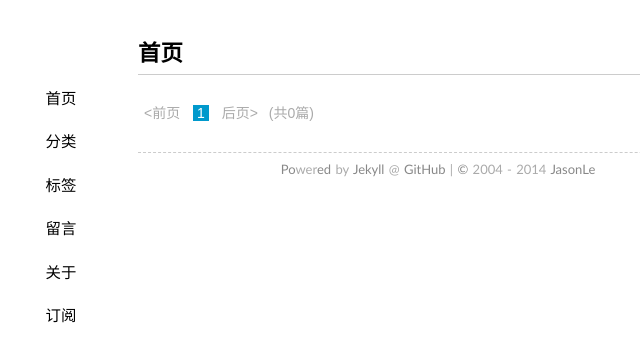
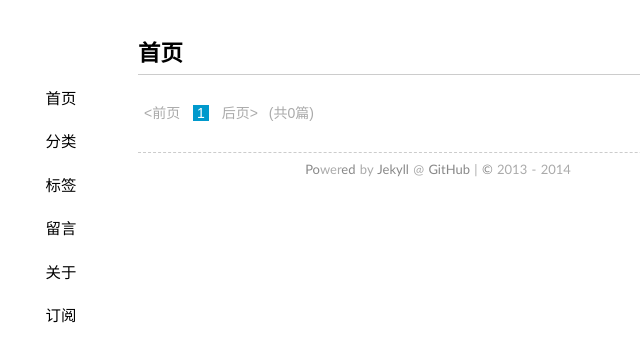
Before and after one commit to lzz5235/lzz5235.github.com, a Jekyll site: the page built from index.html, in a window 1280 px wide. Shown: the top 362 px of the page, without its empty margins (202-842 px from the left). Built offline with Jekyll 4.4.1, drawn with Linux system fonts in a browser that asks for light colours; some web fonts are replaced; Markdown is read by kramdown in place of the engine named in the settings; the list of posts is cut into pages by our own code.

Commit message:
page layout

```diff
--- a/_layouts/default.html
+++ b/_layouts/default.html
@@ -32,14 +32,8 @@
 
     <footer>
         <p><small>
-            <a href="http://github.com/{{ site.github }}/new/master/_posts" target="_blank" title="撰写文章">Po</a>wer<a href="http://github.com/{{ site.github }}/lzz5235.github.com/edit/master/{{ page.path }}" target="_blank" title="编辑页面">ed</a> by <a href="http://jekyllrb.com" target="_blank">Jekyll</a> @ <a href="http://github.com/{{ site.github }}/lzz5235.github.com" target="_blank" title="项目主页">GitHub</a>
-             | <a rel="license" href="http://creativecommons.org/licenses/by-sa/3.0/cn/" target="_blank" title="许可协议">©</a> 2004 - {{site.time | date:"%Y"}} <a href="/about/">{{ site.author }}</a>
-{% if site.beian %}
-             | <a href="http://www.miibeian.gov.cn" target="_blank">{{ site.beian }}</a>
-{% endif %}
-{% if site.cnzz %}
-             | <script src="http://s85.cnzz.com/stat.php?id={{ site.cnzz }}"></script>
-{% endif %}
+            <a href="http://github.com/{{ site.github }}/lzz5235.github.com/new/master/_posts" target="_blank" title="撰写文章">Po</a>wer<a href="http://github.com/{{ site.github }}/lzz5235.github.com/edit/master/{{ page.path }}" target="_blank" title="编辑页面">ed</a> by <a href="http://jekyllrb.com" target="_blank">Jekyll</a> @ <a href="http://github.com/{{ site.github }}/lzz5235.github.com" target="_blank" title="项目主页">GitHub</a>
+             | <a rel="license" href="http://creativecommons.org/licenses/by-sa/3.0/cn/" target="_blank" title="许可协议">©</a> 2013 - 2014
          </small></p>
     </footer>
 
```
Also changed, not shown: 9 other files.
